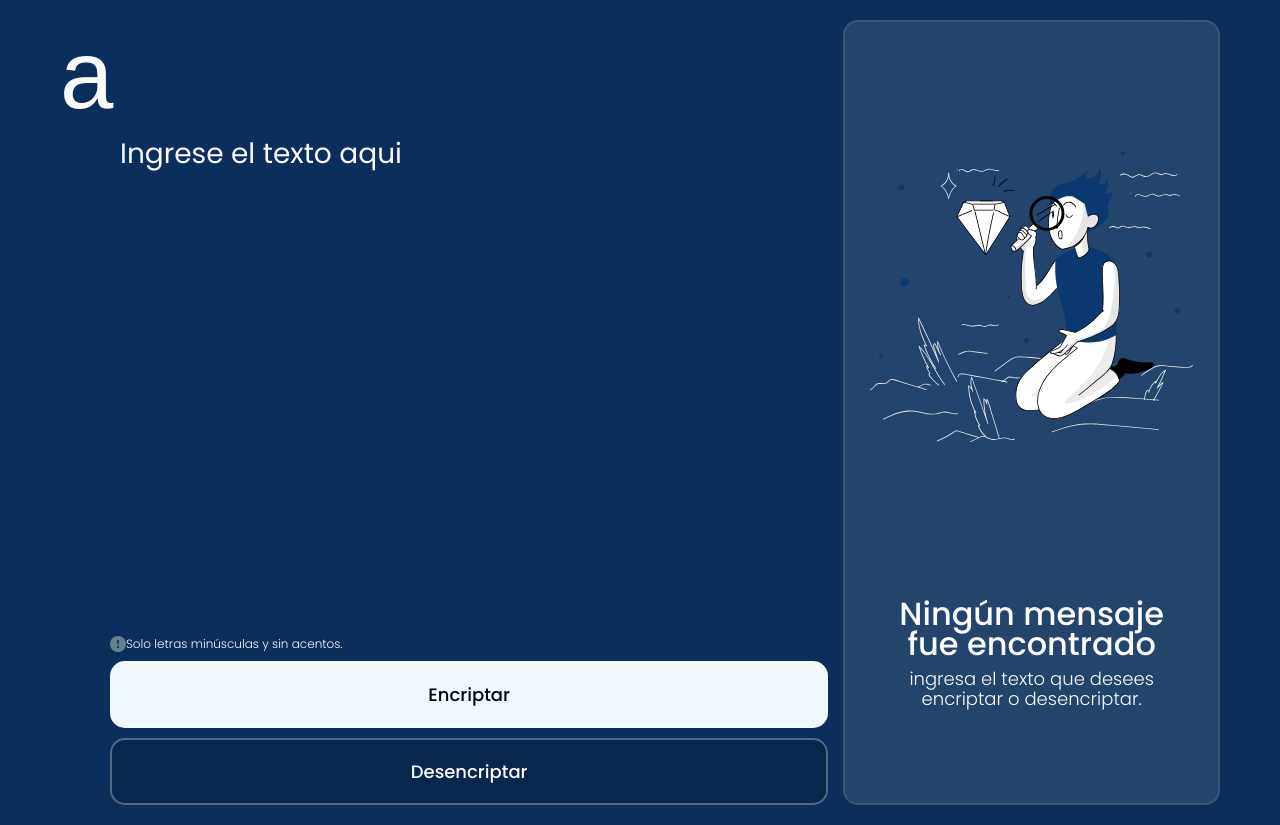
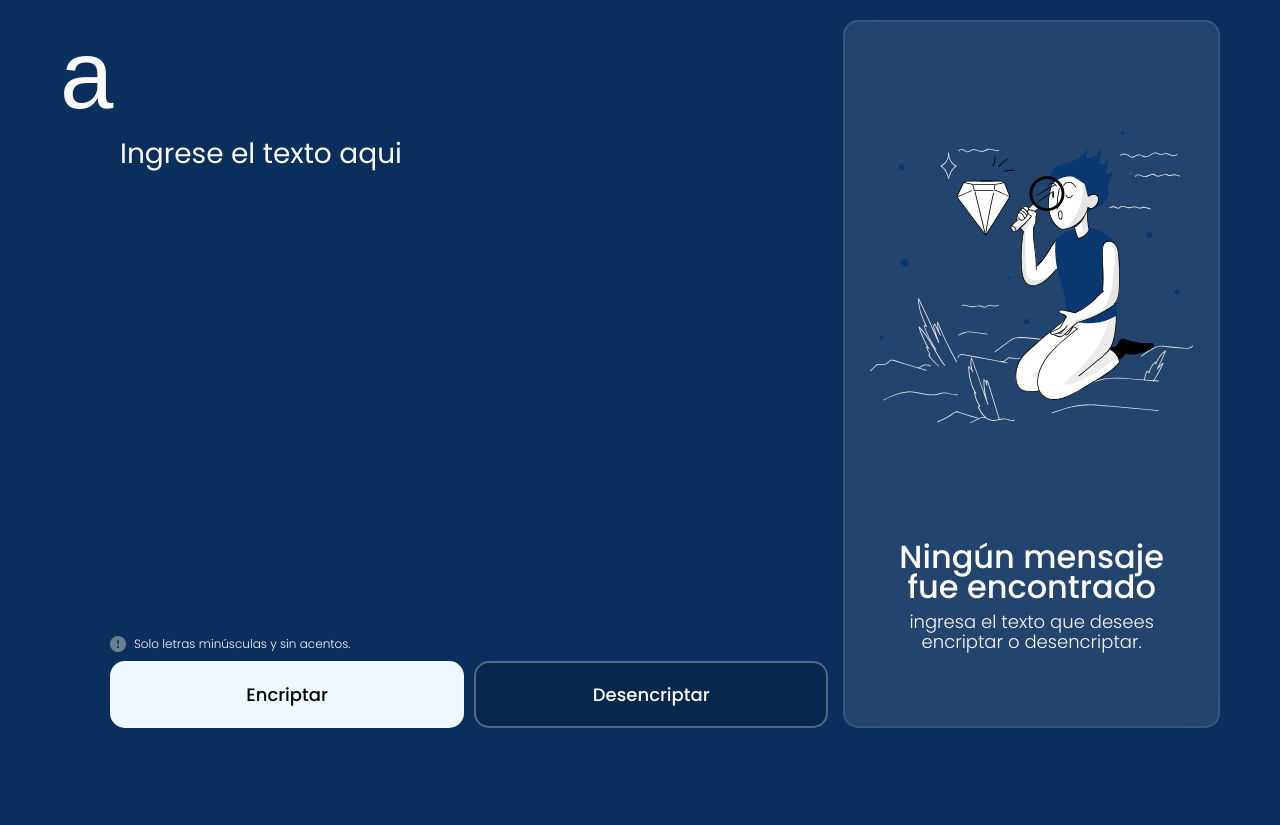
Before and after one commit to geovani2000/Encriptador-G6, a plain HTML site: page index.html in a window 1280 px wide. After the commit the page ends 800 px from the top, so only its background shows below. Drawn offline with nearby package versions, Linux system fonts and the light colour scheme; a web font is replaced by a local one.

Commit message:
Actualice  css content  buttons

```diff
--- a/index.html
+++ b/index.html
@@ -25,7 +25,7 @@
                     <img src="./src/assets/Vector.svg" alt="svg icons alert" srcset="">
                     <p>Solo letras minúsculas y sin acentos.</p>
                 </div>
-                <div>
+                <div class="btns">
                     <button id="btn-encrypt" type="button">Encriptar</button>
                     <button id="btn-decrypt" type="button">Desencriptar</button>
                 </div>
--- a/src/css/style.css
+++ b/src/css/style.css
@@ -82,6 +82,7 @@ textarea::placeholder{
     align-items: center;
     justify-content: start;
     margin-bottom: 8px;
+    gap: 8px;
 }
 .content-text .c-text__buttons p{
     font-weight: 300;
@@ -89,7 +90,7 @@ textarea::placeholder{
 }
 
 
-.content-text .c-text__buttons div:last-child {
+.content-text .c-text__buttons .btns{
     display: flex;
     flex-direction: column;
     gap: 10px;
@@ -199,7 +200,7 @@ textarea::placeholder{
     textarea::placeholder{
         font-size: 28px;
     }
-    .content-text .c-text__buttons div {
+    .content-text .c-text__buttons .btns {
         flex-direction: row;
 
     }
```
